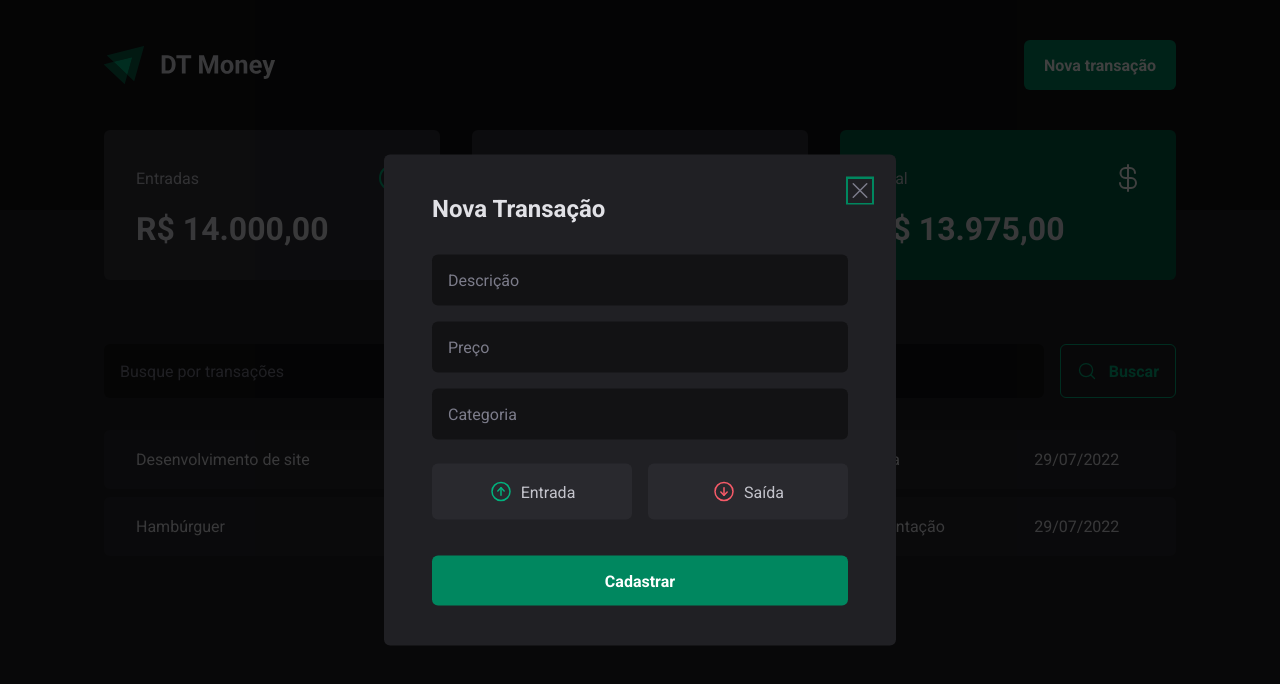
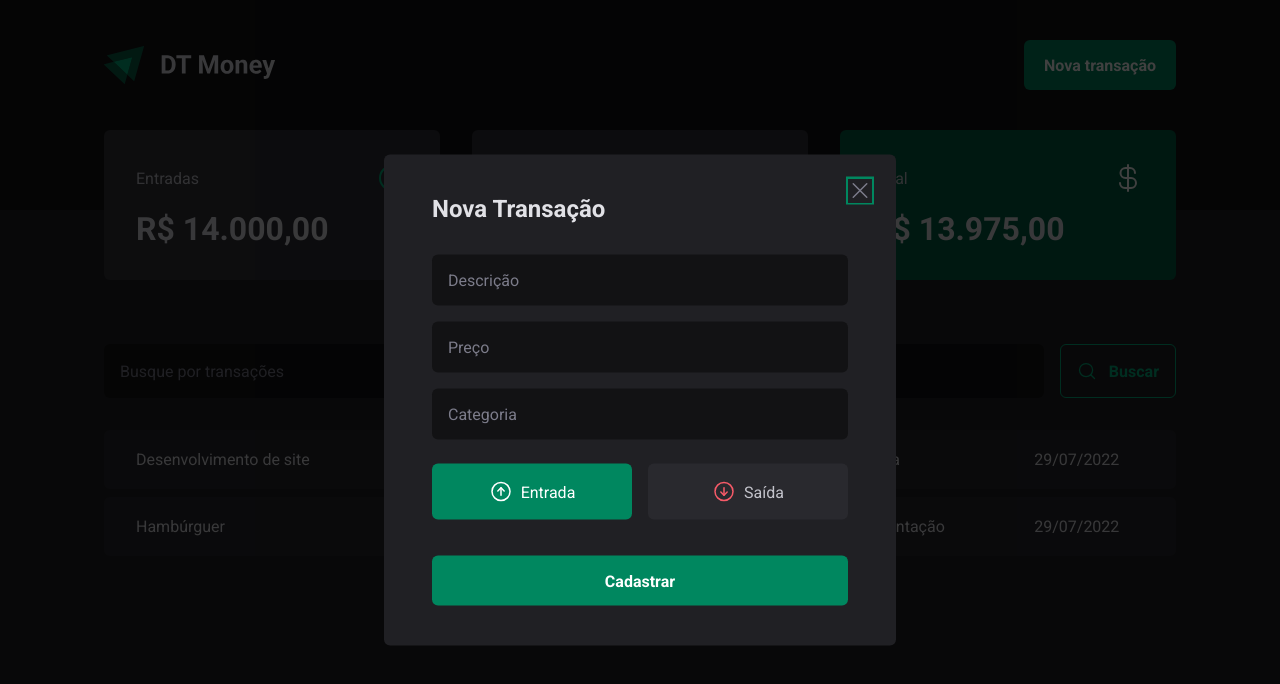
Before and after one commit to fescherer/project-studies, a React (Vite) app in the folder rocketseat/rockeseat-bootcamp/reactjs/03-DT-money/: page / in a window 1280 px wide. Both pictures are taken after a click on the button "Nova transação". Shown: the top 684 px of the page. Built offline with nearby package versions, Linux system fonts and the light colour scheme; data requests are answered from the project's data file.

Commit message:
:sparkles: feat controlled component

```diff
--- a/rocketseat/rockeseat-bootcamp/reactjs/03-DT-money/src/components/NewTransactionModal/index.tsx
+++ b/rocketseat/rockeseat-bootcamp/reactjs/03-DT-money/src/components/NewTransactionModal/index.tsx
@@ -1,26 +1,30 @@
 import { zodResolver } from '@hookform/resolvers/zod'
 import * as Dialog from '@radix-ui/react-dialog'
 import { ArrowCircleDown, ArrowCircleUp, X } from 'phosphor-react'
-import { useForm } from 'react-hook-form'
+import { Controller, useForm } from 'react-hook-form'
 import * as z from 'zod'
 import * as S from './styles'
 
 const newTransactionFormSchema = z.object({
   description: z.string(),
   price: z.number(),
-  category: z.string()
-  // type: z.enum(['income', 'outcome']),
+  category: z.string(),
+  type: z.enum(['income', 'outcome'])
 })
 
 type NewTransactionFormInputs = z.infer<typeof newTransactionFormSchema>
 
 export function NewTransactionModal() {
   const {
+    control,
     register,
     handleSubmit,
     formState: { isSubmitting }
   } = useForm<NewTransactionFormInputs>({
-    resolver: zodResolver(newTransactionFormSchema)
+    resolver: zodResolver(newTransactionFormSchema),
+    defaultValues: {
+      type: 'income'
+    }
   })
 
   async function handleCreateNewTransaction(data: NewTransactionFormInputs) {
@@ -60,7 +64,17 @@ export function NewTransactionModal() {
             {...register('category')}
           />
 
-          <S.TransactionType>
+          <Controller
+            control={control}
+            name="type"
+            render={({ field }) => {
+              return (
+                <S.TransactionType
+                  onValueChange={(e) =>
+                    field.onChange(e as 'income' | 'outcome')
+                  }
+                  value={field.value}
+                >
                   <S.TransactionTypeButton variant="income" value="income">
                     <ArrowCircleUp size={24} />
                     Entrada
@@ -70,6 +84,9 @@ export function NewTransactionModal() {
                     Saída
                   </S.TransactionTypeButton>
                 </S.TransactionType>
+              )
+            }}
+          />
 
           <button type="submit" disabled={isSubmitting}>
             Cadastrar
--- a/rocketseat/rockeseat-bootcamp/reactjs/03-DT-money/src/pages/Transactions/components/SearchForm/index.tsx
+++ b/rocketseat/rockeseat-bootcamp/reactjs/03-DT-money/src/pages/Transactions/components/SearchForm/index.tsx
@@ -27,7 +27,11 @@ export function SearchForm() {
 
   return (
     <S.SearchFormContainer onSubmit={handleSubmit(handleSearchTransactions)}>
-      <input type="text" placeholder="Busque por transações" />
+      <input
+        type="text"
+        placeholder="Busque por transações"
+        {...register('query')}
+      />
 
       <button type="submit" disabled={isSubmitting}>
         <MagnifyingGlass size={20} />
```
Lines whose indentation alone changed are shown as unchanged.
